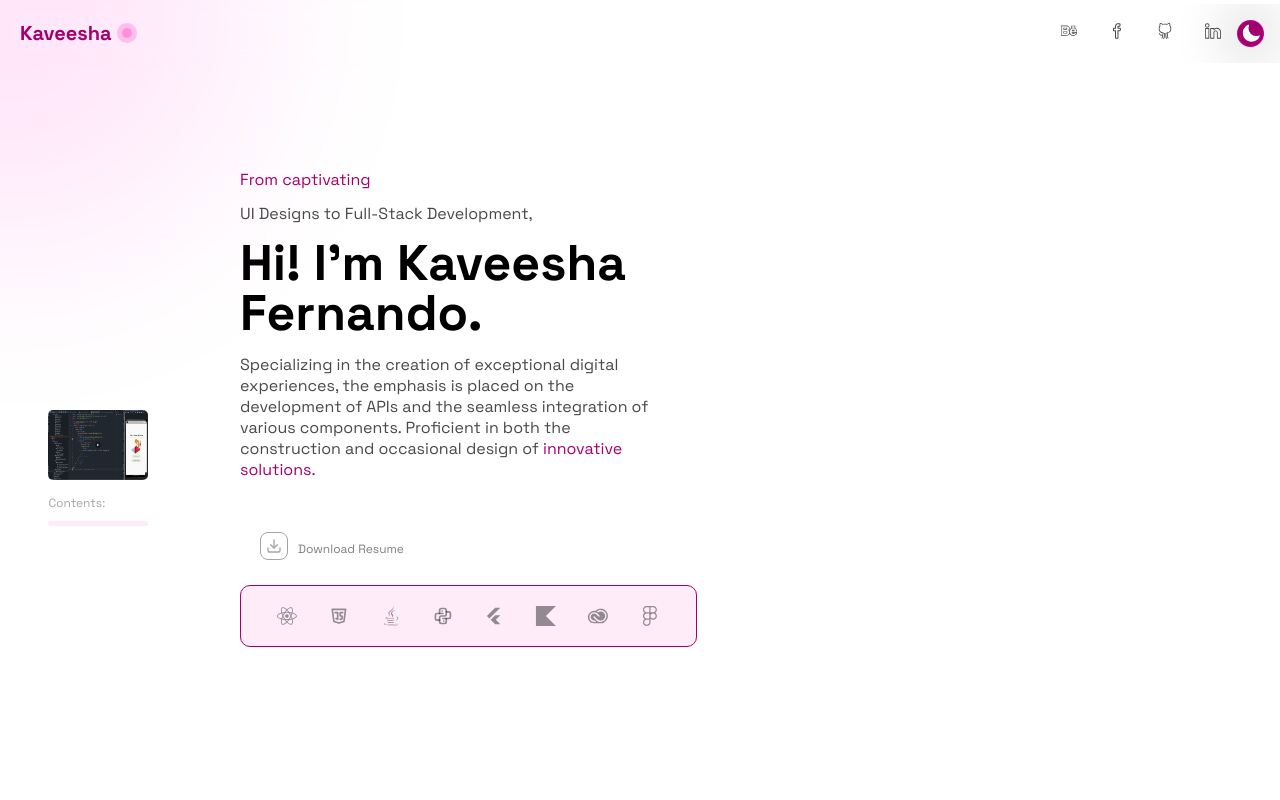
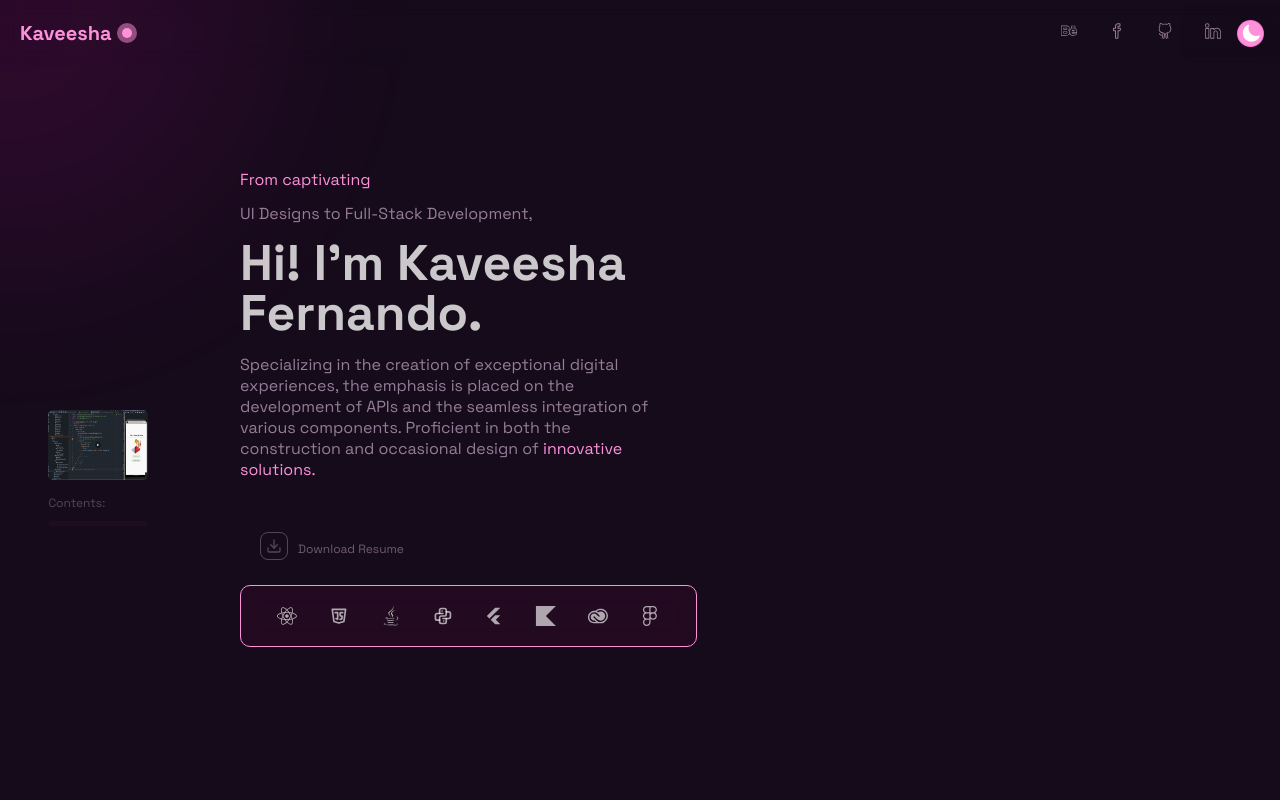
Before and after one commit to Kaveeshakavindi/Kaveesha_Portfolio, a React (Create React App) app: page / in a window 1280 px wide. Shown: the top 800 px of the page. Built offline with nearby package versions, Linux system fonts and the light colour scheme.

Commit message:
changed bg color - dark mode to default

```diff
--- a/src/App.css
+++ b/src/App.css
@@ -3,6 +3,15 @@
 :root {
   --color-title-hover: rgb(243, 133, 255);
   --main-var-color: rgb(253, 146, 217);
+  --color-bg: rgb(22, 11, 27);
+   --color-1:rgb(202, 200, 202);
+  --color-2: rgb(149, 125, 151);;
+  --color-3: rgb(253, 146, 217);
+  --glass-bg: rgba(163, 0, 109, 0.086);
+  --glass-icon: #ffffffa3;
+}
+
+.light-mode{
   --color-bg: rgba(255, 255, 255, 0.873);
   --color-1:rgb(0, 0, 0);
   --color-2: rgb(73, 73, 73);;
@@ -22,7 +31,6 @@
 
 body {
   background-color: var(--color-bg);
-
 }
 @keyframes gradientAnimation {
   0% {
@@ -41,7 +49,6 @@ body {
   background-position: 0 0, 10px 10px;
   z-index: -1;
 }
-
 .App{
   display: flex;
   flex-direction: column;
@@ -54,7 +61,6 @@ section {
   padding-top: 3rem; /*this is def needed*/
   margin: 0 0 5rem 10rem;
 }
-
 .sectionTitle {
   color: var(--color-1);
   font-size: 20px;
@@ -65,8 +71,6 @@ section {
   border-top: solid rgba(255, 255, 255, 0.268) 0.1px;
   margin: 3rem 0rem;
 }
-
-
 .holo-img1 {
   width: 20%;
   position: absolute;
@@ -75,7 +79,6 @@ section {
   z-index: -2000;
   top: 0;
 }
-
 .holo-img2 {
   width: 30%;
   position: absolute;
@@ -84,7 +87,6 @@ section {
   z-index: -2000;
   top: 200%;
 }
-
 .holo-img3 {
   width: 10%;
   position: absolute;
@@ -92,11 +94,9 @@ section {
   z-index: -2000;
   top: 145%;
 }
-
 .slide-in {
   transform: translateX(0) !important;
 }
-
 @media screen and (max-width:1024px) {
   .sectionTitle {
     margin-top: 3rem 0;
@@ -104,8 +104,6 @@ section {
 
   }
 }
-
-
 @media screen and (max-width: 480px) {
   section {
     height:fit-content ;
@@ -116,7 +114,6 @@ section {
   padding-top: 1rem;
   margin: 0;
   }
-
   .section-container {
     padding: 0;
   }
@@ -124,5 +121,4 @@ section {
     margin: 3rem 0rem;
   }
 
-
 }
--- a/src/Components/Navbar/Navbar.js
+++ b/src/Components/Navbar/Navbar.js
@@ -14,13 +14,17 @@ export const Navbar = () => {
     const body = document.body;
 
     if (isChecked) {
-        body.classList.add('dark-mode');
-        localStorage.setItem('darkMode', 'true');
+      body.classList.remove('dark-mode');
+      localStorage.setItem('darkmode', 'false');
+      body.classList.add('light-mode');
+      localStorage.setItem('lightmode', 'true');
     } else {
-        body.classList.remove('dark-mode');
-        localStorage.setItem('darkMode', 'false');
+      body.classList.remove('light-mode');
+      localStorage.setItem('lightmode', 'false');
+      body.classList.add('dark-mode');
+      localStorage.setItem('darkMode', 'true');
     }
-};
+  };
 
   const [activeNav, setActiveNav] = useState("#");
   const [isScrolled, setIsScrolled] = useState(false);
@@ -75,7 +79,7 @@ export const Navbar = () => {
               </a>
             </li>
             <li>
-            <ToggleButton onToggle={handleToggle} />
+              <ToggleButton onToggle={handleToggle} />
             </li>
           </ul>
         </div>
--- a/src/Components/ToggleButton/ToggleButton.css
+++ b/src/Components/ToggleButton/ToggleButton.css
@@ -22,7 +22,6 @@
     transition: transform 500ms;
 
   }
-
   .icon--moon {
     transition-delay: 200ms;
     color: white;
--- a/src/Sections/Home/Home.js
+++ b/src/Sections/Home/Home.js
@@ -18,12 +18,12 @@ export const Home = () => {
       (entries) => {
         entries.forEach((entry) => {
           if (entry.isIntersecting) {
-            entry.target.classList.add("reveal"); // Add a class for the reveal effect
+            entry.target.classList.add("reveal");
           }
         });
       },
       {
-        threshold: 0.3, // Adjust as needed
+        threshold: 0.3,
       }
     );
 
@@ -36,8 +36,6 @@ export const Home = () => {
 
     <section id="home">
       <div className="home-container" ref={sectionRef}>
-
-
         <div className="home-about">
           <div className="home-about-p" ref={sectionRef}>
             From captivating
@@ -45,7 +43,6 @@ export const Home = () => {
           <div className="home-about-h3">
             UI Designs to Full-Stack Development,
           </div>
-
           <div className="home-about-h1">Hi! I'm Kaveesha Fernando.</div>
           <div className="home-about-p2" ref={sectionRef}>
             Specializing in the creation of exceptional digital experiences, the
@@ -57,7 +54,6 @@ export const Home = () => {
           <div className="home-components-container">
             <SolidButton onClick={handleDownloadClick} />
             <GlassContainer />
-
           </div>
         </div>
         {/* <Stack/> */}
```
Also changed, not shown: 1 other file (tests, documents, lock files or other folders).
